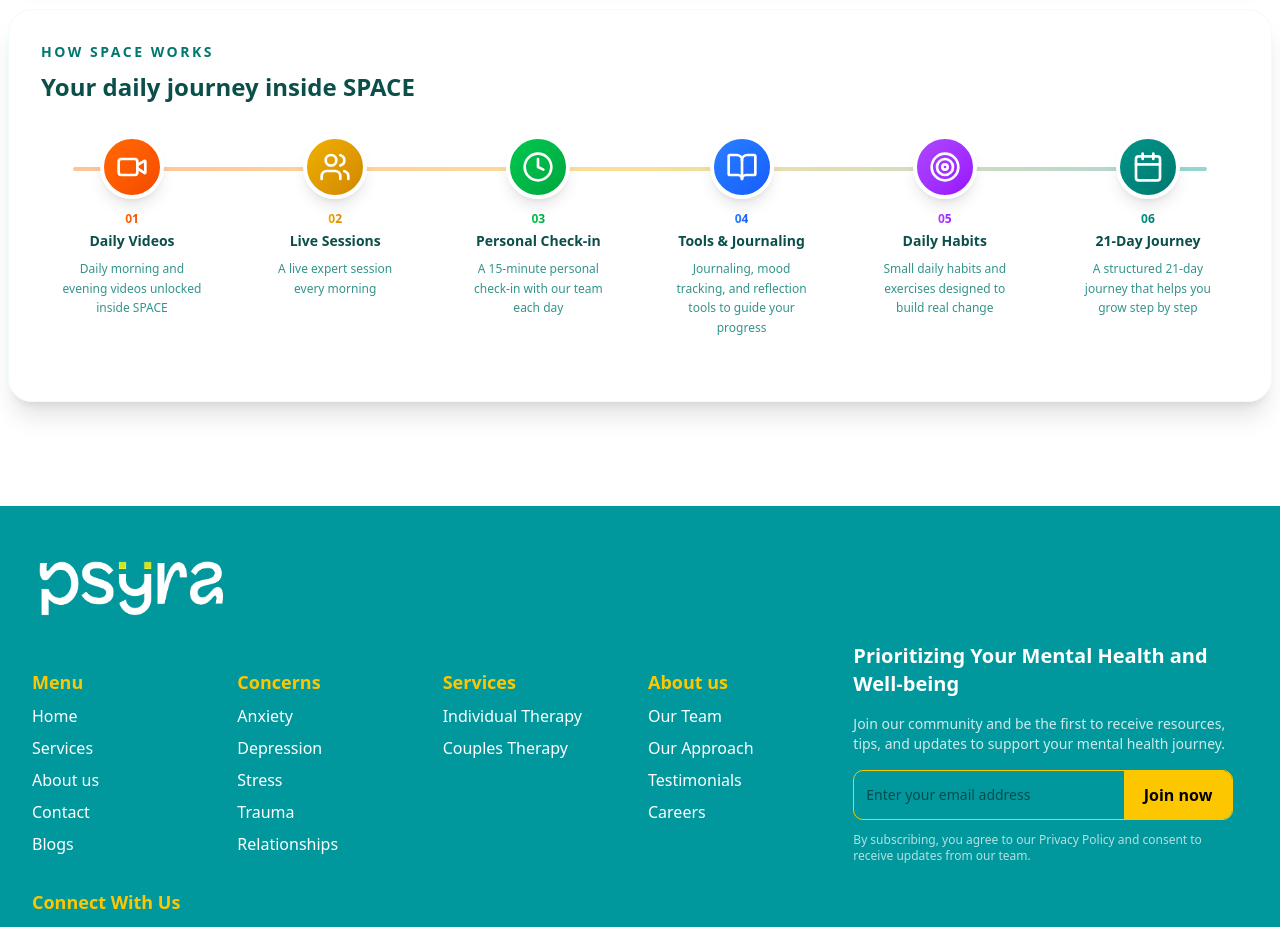
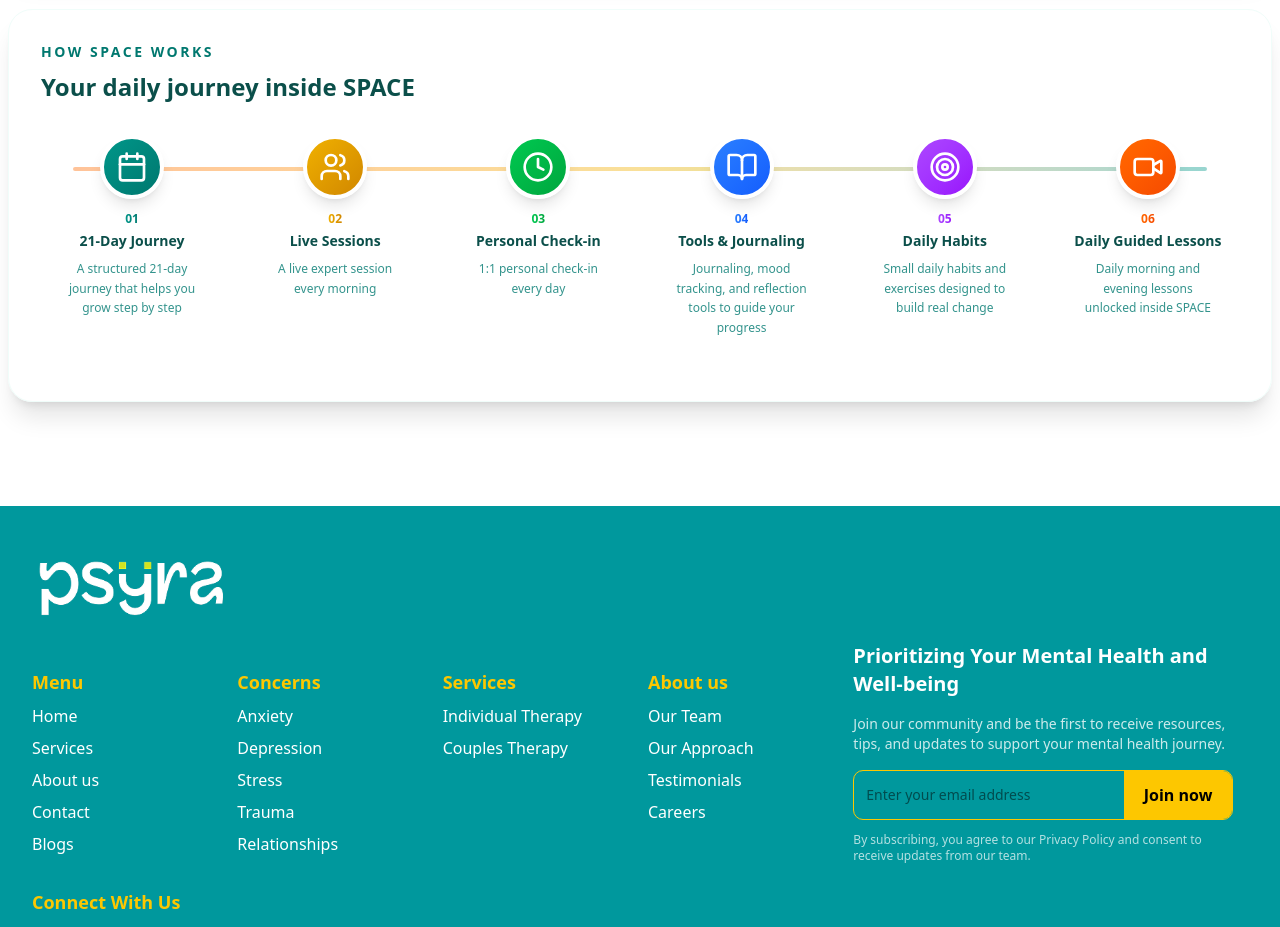
Before and after one commit to Sahal-Palayat/psyra-web, a Next.js app: page /new-year-reset in a window 1280 px wide. Shown: the part 940-1867 px from the top of the page. Built offline with nearby package versions, Linux system fonts and the light colour scheme; no server answers.

Commit message:
Update HowSpaceWorks component: Revise steps to reflect a 21-day journey with updated titles and descriptions for clarity and consistency.

```diff
--- a/src/components/NewYearReset/HowSpaceWorks.tsx
+++ b/src/components/NewYearReset/HowSpaceWorks.tsx
@@ -5,12 +5,13 @@ const HowSpaceWorks = () => {
   const steps = [
     {
       number: "01",
-      title: "Daily Videos",
-      description: "Daily morning and evening videos unlocked inside SPACE",
-      icon: Video,
-      color: "from-orange-500 to-orange-600",
-      bgColor: "bg-orange-500",
+      title: "21-Day Journey",
+      description: "A structured 21-day journey that helps you grow step by step",
+      icon: Calendar,
+      color: "from-teal-600 to-teal-700",
+      bgColor: "bg-teal-600",
     },
+
     {
       number: "02",
       title: "Live Sessions",
@@ -22,7 +23,7 @@ const HowSpaceWorks = () => {
     {
       number: "03",
       title: "Personal Check-in",
-      description: "A 15-minute personal check-in with our team each day",
+      description: "1:1 personal check-in every day",
       icon: Clock,
       color: "from-green-500 to-green-600",
       bgColor: "bg-green-500",
@@ -42,15 +43,15 @@ const HowSpaceWorks = () => {
       icon: Target,
       color: "from-purple-500 to-purple-600",
       bgColor: "bg-purple-500",
+    },{
+      number: "06",
+      title: "Daily Guided Lessons",
+      description: "Daily morning and evening lessons unlocked inside SPACE",
+      icon: Video,
+      color: "from-orange-500 to-orange-600",
+      bgColor: "bg-orange-500",
     },
-    {
-      number: "06",
-      title: "21-Day Journey",
-      description: "A structured 21-day journey that helps you grow step by step",
-      icon: Calendar,
-      color: "from-teal-600 to-teal-700",
-      bgColor: "bg-teal-600",
-    },
+
   ];
 
   return (
```
